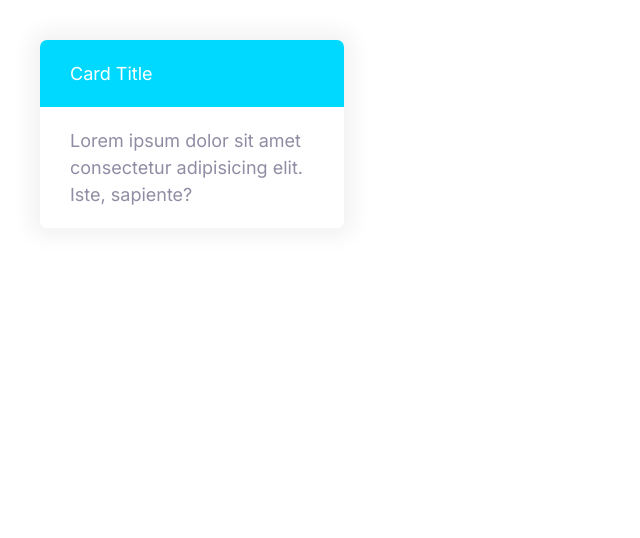
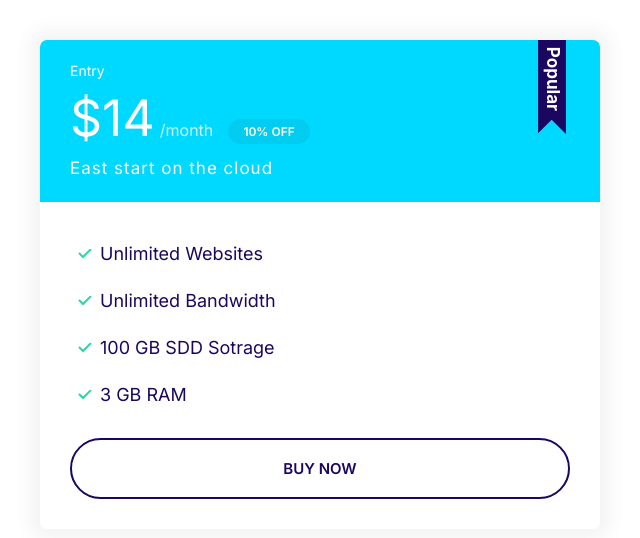
Before and after one commit to savgym/Moshify, a plain HTML site: page index.html in a window 1280 px wide. Shown: the whole page, without its empty margins (0-640 px from the left). Drawn offline with Linux system fonts and the light colour scheme.

Commit message:
Plan Component

```diff
--- a/CSS/style.css
+++ b/CSS/style.css
@@ -113,6 +113,7 @@ a {
 
 .badge--small {
   font-size: 1.6rem;
+  padding: 0.5rem 1.5rem;
 }
 
 @media screen and (min-width: 1024px) {
@@ -297,3 +298,69 @@ a {
   background: var(--color-secondary);
   color: #fff;
 }
+
+.card--secondary .badge--secondary {
+  background: #02cdf1;
+}
+
+/* Plans */
+
+.plan__name {
+  color: #fff;
+  margin: 0;
+  font-weight: 500;
+  font-size: 2.4rem;
+}
+
+.plan__price {
+  font-size: 6rem;
+}
+
+.plan__billing-cycle {
+  font-size: 2.4rem;
+  font-weight: 300;
+  opacity: 0.8;
+  margin-right: 1rem;
+}
+
+.plan__description {
+  font-size: 2rem;
+  font-weight: 300;
+  letter-spacing: 1px;
+  display: block;
+}
+
+.plan .list__item {
+  margin-bottom: 2rem;
+}
+
+.plan--popular .card__header {
+  position: relative;
+}
+
+.plan--popular .card__header::before {
+  content: url(../images/popular.svg);
+  width: 40px;
+  display: inline-block;
+  position: absolute;
+  top: -6px;
+  right: 5%;
+}
+
+@media screen and (min-width: 1024px) {
+  .plan__name {
+    font-size: 1.4rem;
+  }
+
+  .plan__price {
+    font-size: 5rem;
+  }
+
+  .plan__billing-cycle {
+    font-size: 1.6rem;
+  }
+
+  .plan__description {
+    font-size: 1.7rem;
+  }
+}
--- a/index.html
+++ b/index.html
@@ -14,12 +14,25 @@
     />
   </head>
   <body>
-    <div style="width: 30%; padding: 4rem">
-      <div class="card card--secondary">
-        <header class="card__header">Card Title</header>
-        <div class="card__body">
-          Lorem ipsum dolor sit amet consectetur adipisicing elit. Iste,
-          sapiente?
+    <div style="width: 50%; padding: 4rem">
+      <div class="plan plan--popular">
+        <div class="card card--secondary">
+          <header class="card__header">
+            <h3 class="plan__name">Entry</h3>
+            <span class="plan__price">$14</span>
+            <span class="plan__billing-cycle">/month</span>
+            <span class="badge badge--secondary badge--small">10% OFF</span>
+            <span class="plan__description">East start on the cloud</span>
+          </header>
+          <div class="card__body">
+            <ul class="list list--tick">
+              <li class="list__item">Unlimited Websites</li>
+              <li class="list__item">Unlimited Bandwidth</li>
+              <li class="list__item">100 GB SDD Sotrage</li>
+              <li class="list__item">3 GB RAM</li>
+            </ul>
+            <button class="btn btn--outline btn--block">Buy Now</button>
+          </div>
         </div>
       </div>
     </div>
```
Also changed, not shown: components/plan.html (added, +22 -0 lines), images/popular.svg (added), 1 other file.
